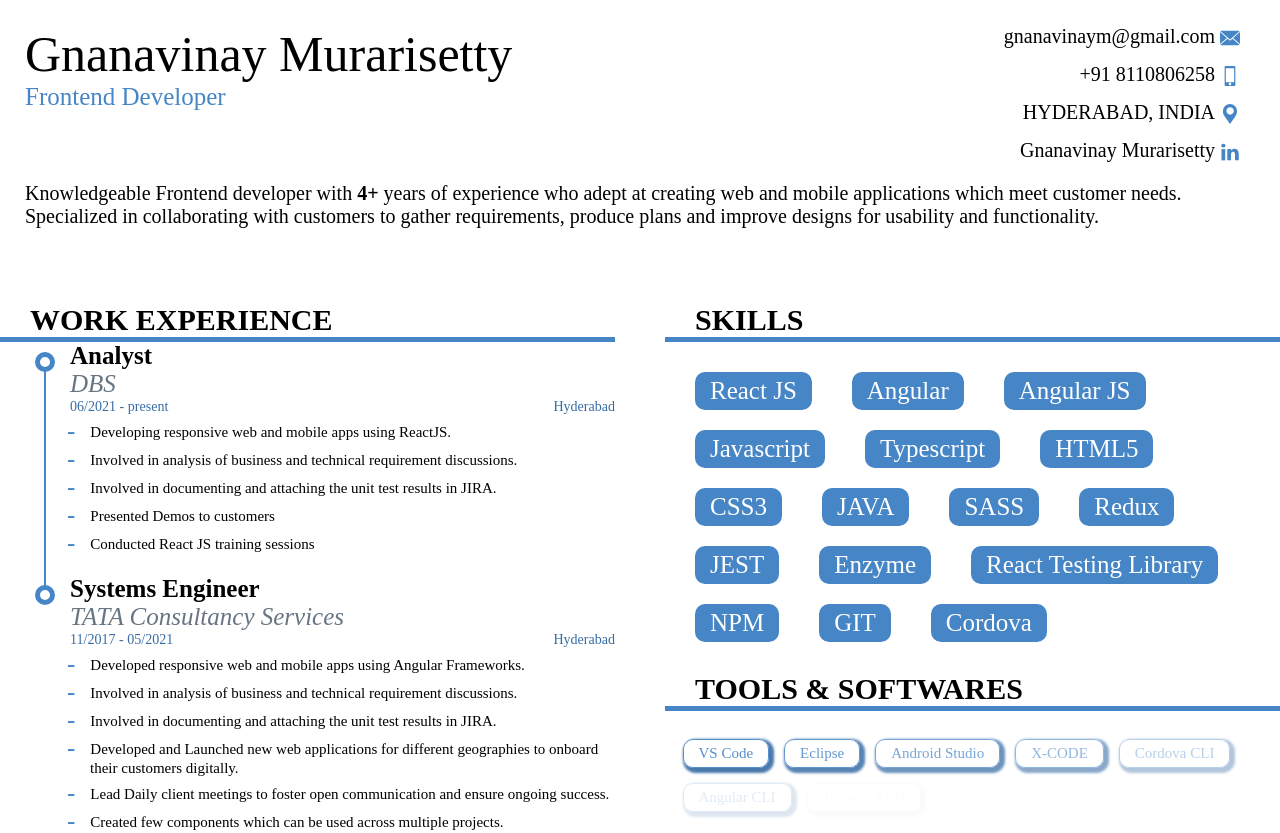
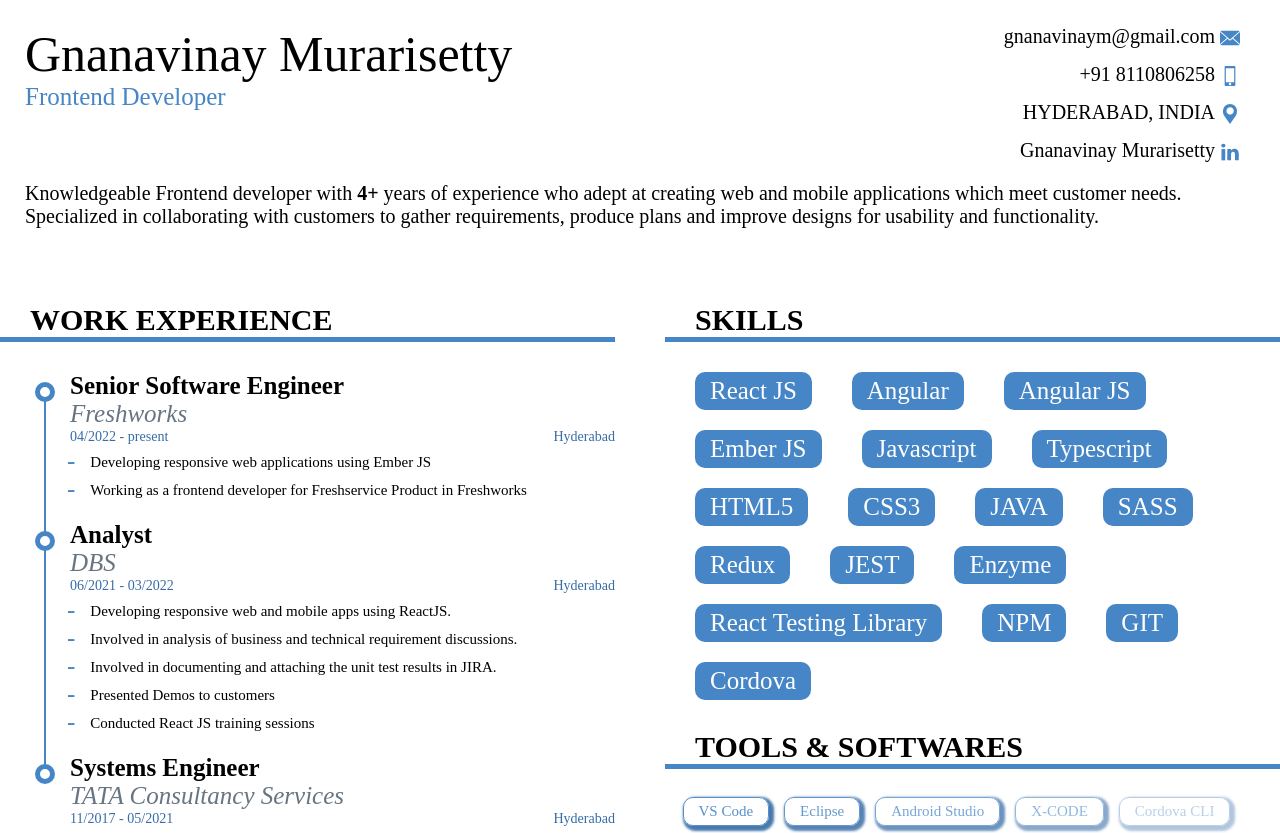
Before and after one commit to vinnu214/my-resume, a React (Create React App) app: page / in a window 1280 px wide. Shown: the top 833 px of the page. Built offline with nearby package versions, Linux system fonts and the light colour scheme.

Commit message:
Added new employment data

```diff
--- a/package.json
+++ b/package.json
@@ -17,7 +17,7 @@
     "postbuild": "rimraf build/**/*.map",
     "test": "react-scripts test",
     "eject": "react-scripts eject",
-    "compile:sass": "node-sass src/Styles/SCSS/main.scss src/App.css -w --output-style compact"
+    "compile:sass": "sass src/Styles/SCSS/main.scss src/App.css --no-source-map"
   },
   "eslintConfig": {
     "extends": [
@@ -39,6 +39,6 @@
   },
   "devDependencies": {
     "aos": "^2.3.4",
-    "node-sass": "^6.0.1"
+    "sass": "^1.52.1"
   }
 }
--- a/src/App.css
+++ b/src/App.css
@@ -1,181 +1,433 @@
-.pl-2 { padding-left: 2rem; }
+.pl-2 {
+  padding-left: 2rem;
+}
+.pl-5 {
+  padding-left: 5rem;
+}
+.pl-7 {
+  padding-left: 7rem;
+}
 
-.pl-5 { padding-left: 5rem; }
+.mt-2 {
+  margin-top: 2rem;
+}
 
-.pl-7 { padding-left: 7rem; }
+.pos__rel {
+  position: relative;
+}
 
-.mt-2 { margin-top: 2rem; }
-
-.pos__rel { position: relative; }
-
-.text > * { font-size: 2rem; }
-
-.text__designation { color: #4685c6; font-size: 2.5rem; }
-
-.text__applicant { font-size: 5rem; font-weight: 100; }
-
-.text__heading { font-size: 3rem; text-transform: uppercase; }
-
-.text__Certificate { font-size: 2.5rem; }
+.text > * {
+  font-size: 2rem;
+}
+.text__designation {
+  color: #4685c6;
+  font-size: 2.5rem;
+}
+.text__applicant {
+  font-size: 5rem;
+  font-weight: 100;
+}
+.text__heading {
+  font-size: 3rem;
+  text-transform: uppercase;
+}
+.text__Certificate {
+  font-size: 2.5rem;
+}
 
 /********************** General CSS  ************/
 /********************** General CSS  ************/
-.App { display: grid; grid-template-columns: repeat(2, 1fr); gap: 5rem; margin-bottom: 15rem; }
+.App {
+  display: grid;
+  grid-template-columns: repeat(2, 1fr);
+  gap: 5rem;
+  margin-bottom: 15rem;
+}
 
-.list { list-style: none; height: auto; position: relative; }
-
-.list::before { content: " "; position: absolute; left: -3.5rem; top: 1rem; height: 1rem; width: 1rem; z-index: 1; border: 0.5rem solid #4685c6; border-radius: 50%; background-color: #fff; }
-
-@media screen and (max-width: 480px) { .list::before { border: 2px solid #4685c6; } }
-
-.list:not(:last-child)::after { content: ""; width: 2px; position: absolute; top: 2rem; left: -2.6rem; height: 100%; background-color: #4685c6; }
-
-@media screen and (max-width: 480px) { .list:not(:last-child)::after { left: -2.8rem; } }
+.list {
+  list-style: none;
+  height: auto;
+  position: relative;
+}
+.list::before {
+  content: " ";
+  position: absolute;
+  left: -3.5rem;
+  top: 1rem;
+  height: 1rem;
+  width: 1rem;
+  z-index: 1;
+  border: 0.5rem solid #4685c6;
+  border-radius: 50%;
+  background-color: #fff;
+}
+@media screen and (max-width: 480px) {
+  .list::before {
+    border: 2px solid #4685c6;
+  }
+}
+.list:not(:last-child)::after {
+  content: "";
+  width: 2px;
+  position: absolute;
+  top: 2rem;
+  left: -2.6rem;
+  height: 100%;
+  background-color: #4685c6;
+}
+@media screen and (max-width: 480px) {
+  .list:not(:last-child)::after {
+    left: -2.8rem;
+  }
+}
 
 /********** Description Component CSS ************/
 /********** Description Component CSS ************/
-.Description { grid-column: 1 / -1; display: grid; grid-template-columns: repeat(2, 1fr); gap: 2rem; margin-right: 2rem; padding: 2.5rem; }
+.Description {
+  grid-column: 1/-1;
+  display: grid;
+  grid-template-columns: repeat(2, 1fr);
+  gap: 2rem;
+  margin-right: 2rem;
+  padding: 2.5rem;
+}
+.Description__Summary {
+  font-size: 2rem;
+  grid-column: 1/-1;
+}
+.Description__Summary > strong {
+  font-size: 2rem;
+}
 
-.Description__Summary { font-size: 2rem; grid-column: 1 / -1; }
+.Details__Communication {
+  display: grid;
+  grid-template-rows: repeat(4, 1fr);
+  row-gap: 1.5rem;
+  justify-content: end;
+  justify-items: end;
+}
 
-.Description__Summary > strong { font-size: 2rem; }
+.grid-comm {
+  display: grid;
+  grid-template-columns: max-content 20px;
+  align-items: center;
+}
+.grid-comm > * {
+  font-size: 2rem;
+  color: #000000;
+  text-decoration: none;
+}
 
-.Details__Communication { display: grid; grid-template-rows: repeat(4, 1fr); row-gap: 1.5rem; justify-content: end; justify-items: end; }
-
-.grid-comm { display: grid; grid-template-columns: max-content 20px; align-items: center; }
-
-.grid-comm > * { font-size: 2rem; color: #000000; text-decoration: none; }
-
-.icon { margin: 0.3rem 0 0 0.5rem; height: 2rem; width: 2rem; }
+.icon {
+  margin: 0.3rem 0 0 0.5rem;
+  height: 2rem;
+  width: 2rem;
+}
 
 /************ Heading Component *****************/
 /************ Heading Component *****************/
-.Heading { border-bottom: 0.5rem solid #4685c6; }
-
-.Heading > h2 { margin-left: 3rem; }
+.Heading {
+  border-bottom: 0.5rem solid #4685c6;
+}
+.Heading > h2 {
+  margin-left: 3rem;
+}
 
 /************ Work Experience Component ************/
 /************ Work Experience Component ************/
-.WE__style-designation { font-size: 2.5rem; font-weight: bold; }
-
-.WE__style-company { font-size: 2.5rem; font-style: italic; color: #677583; }
-
-.WE__style-duration { display: grid; grid-template-columns: repeat(2, 1fr); font-size: 2.25rem; color: #376ca5; }
-
-@media screen and (max-width: 480px) { .WE__style-duration { font-size: 7.5rem; } }
-
-.WE__style-location { justify-self: end; }
-
-.WE__style-ul { overflow: hidden; }
-
-.WE__style-mainli { padding-bottom: 2rem; }
-
-.WE__style-li { list-style: none; }
-
-.WE__style-img { width: 1.5rem; position: relative; left: -2rem; top: 0.5rem; }
-
-.WE__style-span { font-size: 1.5rem; text-indent: -0.8rem; }
-
-.WE__style-span:before { content: "-"; color: #4685c6; position: relative; left: -1.5rem; top: 0.2rem; font-size: 2.5rem; }
+.WE__style-designation {
+  font-size: 2.5rem;
+  font-weight: bold;
+}
+.WE__style-company {
+  font-size: 2.5rem;
+  font-style: italic;
+  color: #677583;
+}
+.WE__style-duration {
+  display: grid;
+  grid-template-columns: repeat(2, 1fr);
+  font-size: 2.25rem;
+  color: #376ca5;
+}
+@media screen and (max-width: 480px) {
+  .WE__style-duration {
+    font-size: 7.5rem;
+  }
+}
+.WE__style-location {
+  justify-self: end;
+}
+.WE__style-ul {
+  overflow: hidden;
+  margin-top: 3rem;
+}
+.WE__style-mainli {
+  padding-bottom: 2rem;
+}
+.WE__style-li {
+  list-style: none;
+}
+.WE__style-img {
+  width: 1.5rem;
+  position: relative;
+  left: -2rem;
+  top: 0.5rem;
+}
+.WE__style-span {
+  font-size: 1.5rem;
+  text-indent: -0.8rem;
+}
+.WE__style-span:before {
+  content: "-";
+  color: #4685c6;
+  position: relative;
+  left: -1.5rem;
+  top: 0.2rem;
+  font-size: 2.5rem;
+}
 
 /**************** Education Details Component ******/
 /**************** Education Details Component ******/
-.Education__Container { overflow: hidden; }
-
-.Education__degree { font-size: 2.5rem; font-weight: bold; }
-
-.Education__institute { font-size: 2.5rem; font-style: italic; color: #677583; }
-
-.Education__duration { display: grid; grid-template-columns: repeat(2, 1fr); font-size: 2.25rem; margin-top: 0.5rem; color: #376ca5; }
-
-@media screen and (max-width: 480px) { .Education__duration { font-size: 7.5rem; } }
-
-.Education__Score { justify-self: end; }
-
-.Education__mainli { padding-bottom: 2rem; }
-
-.Education__li { list-style: none; }
-
-.Education__specialisation { font-size: 1.5rem; text-indent: -0.8rem; }
-
-.Education__specialisation:before { content: "-"; color: #4685c6; position: relative; left: -1.5rem; top: 0.2rem; font-size: 2.5rem; }
+.Education__Container {
+  overflow: hidden;
+}
+.Education__degree {
+  font-size: 2.5rem;
+  font-weight: bold;
+}
+.Education__institute {
+  font-size: 2.5rem;
+  font-style: italic;
+  color: #677583;
+}
+.Education__duration {
+  display: grid;
+  grid-template-columns: repeat(2, 1fr);
+  font-size: 2.25rem;
+  margin-top: 0.5rem;
+  color: #376ca5;
+}
+@media screen and (max-width: 480px) {
+  .Education__duration {
+    font-size: 7.5rem;
+  }
+}
+.Education__Score {
+  justify-self: end;
+}
+.Education__mainli {
+  padding-bottom: 2rem;
+}
+.Education__li {
+  list-style: none;
+}
+.Education__specialisation {
+  font-size: 1.5rem;
+  text-indent: -0.8rem;
+}
+.Education__specialisation:before {
+  content: "-";
+  color: #4685c6;
+  position: relative;
+  left: -1.5rem;
+  top: 0.2rem;
+  font-size: 2.5rem;
+}
 
 /**************** Skills Component **************/
 /**************** Skills Component **************/
-.Skill__name { background-color: #4685c6; color: #fff; padding: 0.5rem 1.5rem; margin: 1rem; border-radius: 1rem; font-size: 2.5rem; display: inline-block; }
+.Skill__name {
+  background-color: #4685c6;
+  color: #fff;
+  padding: 0.5rem 1.5rem;
+  margin: 1rem;
+  border-radius: 1rem;
+  font-size: 2.5rem;
+  display: inline-block;
+}
 
-.Skills__container { margin: 2rem 1rem; }
-
-.Skills__container span { margin: 10rem 1rem; }
+.Skills__container {
+  margin: 2rem 1rem;
+}
+.Skills__container span {
+  margin: 10rem 1rem;
+}
 
 /**************** Achievements Component **********/
 /**************** Certificate Component **********/
-.Achievement__Container { margin: 2.5rem 5rem; }
-
-.Achievement__Sub-Container { margin: 1.5rem 0; display: grid; grid-template-columns: 70% repeat(2, 3rem); justify-content: space-between; }
-
-.Achievement__li { position: relative; }
-
-.Achievement__li:not(:last-child)::after { top: 3rem; }
-
-.Achievement__Img, .Achievement__Link { height: 3rem; cursor: pointer; }
-
-@media print { .Achievement__Img, .Achievement__Link { visibility: hidden; } }
-
-.Achievement__Summary { font-size: 2rem; color: #858585; grid-column: 1 / -1; }
+.Achievement__Container {
+  margin: 2.5rem 5rem;
+}
+.Achievement__Sub-Container {
+  margin: 1.5rem 0;
+  display: grid;
+  grid-template-columns: 70% repeat(2, 3rem);
+  justify-content: space-between;
+}
+.Achievement__li {
+  position: relative;
+}
+.Achievement__li:not(:last-child)::after {
+  top: 3rem;
+}
+.Achievement__Img, .Achievement__Link {
+  height: 3rem;
+  cursor: pointer;
+}
+@media print {
+  .Achievement__Img, .Achievement__Link {
+    visibility: hidden;
+  }
+}
+.Achievement__Summary {
+  font-size: 2rem;
+  color: #858585;
+  grid-column: 1/-1;
+}
 
 /**************** Certificate Component **********/
 /**************** Certificate Component **********/
-.Certificate__Container { margin: 2.5rem 0; }
-
-.Certificate__Sub-Container { margin: 1.5rem 0; display: grid; grid-template-columns: 70% repeat(2, 3rem); justify-content: space-between; }
-
-@media print { .Certificate__Sub-Container { grid-template-columns: 1fr; } }
-
-.Certificate__li { position: relative; }
-
-.Certificate__li:not(:last-child)::after { top: 3rem; }
-
-.Certificate__Img, .Certificate__Link { height: 3rem; cursor: pointer; }
-
-@media print { .Certificate__Img, .Certificate__Link { display: none; } }
-
-.Certificate__Details { display: flex; justify-content: space-between; margin-top: 1rem; }
-
-.Certificate__institute { font-size: 2.5rem; font-style: italic; color: #677583; }
-
-.Certificate__Date { font-size: 2rem; font-style: italic; align-self: center; color: #376ca5; }
+.Certificate__Container {
+  margin: 2.5rem 0;
+}
+.Certificate__Sub-Container {
+  margin: 1.5rem 0;
+  display: grid;
+  grid-template-columns: 70% repeat(2, 3rem);
+  justify-content: space-between;
+}
+@media print {
+  .Certificate__Sub-Container {
+    grid-template-columns: 1fr;
+  }
+}
+.Certificate__li {
+  position: relative;
+}
+.Certificate__li:not(:last-child)::after {
+  top: 3rem;
+}
+.Certificate__Img, .Certificate__Link {
+  height: 3rem;
+  cursor: pointer;
+}
+@media print {
+  .Certificate__Img, .Certificate__Link {
+    display: none;
+  }
+}
+.Certificate__Details {
+  display: flex;
+  justify-content: space-between;
+  margin-top: 1rem;
+}
+.Certificate__institute {
+  font-size: 2.5rem;
+  font-style: italic;
+  color: #677583;
+}
+.Certificate__Date {
+  font-size: 2rem;
+  font-style: italic;
+  align-self: center;
+  color: #376ca5;
+}
 
 /**************** Hobbies Component **********/
 /**************** Hobbies Component **************/
-.Hobbie__name { border: 1px solid #858585; color: #858585; box-shadow: 0.5rem 0.5rem 0.5rem 0.5rem #858585; padding: 0.5rem 1.5rem; margin: 1.5rem; border-radius: 1rem; font-size: 2.5rem; display: inline-block; }
+.Hobbie__name {
+  border: 1px solid #858585;
+  color: #858585;
+  box-shadow: 0.5rem 0.5rem 0.5rem 0.5rem #858585;
+  padding: 0.5rem 1.5rem;
+  margin: 1.5rem;
+  border-radius: 1rem;
+  font-size: 2.5rem;
+  display: inline-block;
+}
 
-.Hobbies__container { margin: 2rem 1rem; }
+.Hobbies__container {
+  margin: 2rem 1rem;
+}
 
 /**************** Tools Component **********/
 /**************** Tools Component **************/
-.Tool__name { border: 1px solid #4685c6; color: #4685c6; box-shadow: 0.25rem 0.25rem 0.25rem 0.25rem #376ca5; padding: 0.5rem 1.5rem; margin: 0.75rem; border-radius: 1rem; font-size: 1.5rem; display: inline-block; }
+.Tool__name {
+  border: 1px solid #4685c6;
+  color: #4685c6;
+  box-shadow: 0.25rem 0.25rem 0.25rem 0.25rem #376ca5;
+  padding: 0.5rem 1.5rem;
+  margin: 0.75rem;
+  border-radius: 1rem;
+  font-size: 1.5rem;
+  display: inline-block;
+}
 
-.Tools__container { margin: 2rem 1rem; grid-column: 1 / -1; }
+.Tools__container {
+  margin: 2rem 1rem;
+  grid-column: 1/-1;
+}
 
 /**************** Footer Component **************/
 /**************** Footer Component **************/
-.Footer { width: 100%; height: 15rem; font-size: 1.6rem; grid-column: 1 / -1; padding: 1rem 2rem; z-index: 999; background-color: #4685c6; color: #fff; }
+.Footer {
+  width: 100%;
+  height: 15rem;
+  font-size: 1.6rem;
+  grid-column: 1/-1;
+  padding: 1rem 2rem;
+  z-index: 999;
+  background-color: #4685c6;
+  color: #fff;
+}
+@media screen and (max-width: 480px) {
+  .Footer {
+    position: fixed;
+    bottom: 0;
+  }
+}
+.Footer__Copyrights {
+  font-size: 1.75rem;
+  text-align: center;
+  position: relative;
+  bottom: -7.5rem;
+}
+.Footer a {
+  font-size: 1.5rem;
+  color: #fff;
+  font-weight: bold;
+  padding: 0 0 0.5rem;
+}
+.Footer img {
+  height: 2rem;
+  width: 15rem;
+}
+@media print {
+  .Footer {
+    visibility: hidden;
+  }
+}
+.Footer hr {
+  position: relative;
+  bottom: -7rem;
+  width: 75vw;
+  margin: 0 auto;
+}
 
-@media screen and (max-width: 480px) { .Footer { position: fixed; bottom: 0; } }
-
-.Footer__Copyrights { font-size: 1.75rem; text-align: center; position: relative; bottom: -7.5rem; }
-
-.Footer a { font-size: 1.5rem; color: #fff; font-weight: bold; padding: 0 0 0.5rem; }
-
-.Footer img { height: 2rem; width: 15rem; }
-
-@media print { .Footer { visibility: hidden; } }
-
-.Footer hr { position: relative; bottom: -7rem; width: 75vw; margin: 0 auto; }
-
-.FlatIcon__Container { display: grid; width: 90vw; grid-template-columns: 100px auto; }
-
-.FlatIcon__Container:hover .FlatIcon__Content { opacity: 1; transform: translateX(5rem); }
-
-.FlatIcon__Content { opacity: 0; transform: translateX(-25rem); font-size: 1.5rem; line-height: 2rem; transition: all 1s; }
+.FlatIcon__Container {
+  display: grid;
+  width: 90vw;
+  grid-template-columns: 100px auto;
+}
+.FlatIcon__Container:hover .FlatIcon__Content {
+  opacity: 1;
+  transform: translateX(5rem);
+}
+.FlatIcon__Content {
+  opacity: 0;
+  transform: translateX(-25rem);
+  font-size: 1.5rem;
+  line-height: 2rem;
+  transition: all 1s;
+}
--- a/src/Styles/SCSS/components/_work-experience.scss
+++ b/src/Styles/SCSS/components/_work-experience.scss
@@ -25,6 +25,7 @@
     }
     &-ul {
       overflow: hidden;
+      margin-top: 3rem;
     }
 
     &-mainli {
--- a/src/resumeData.js
+++ b/src/resumeData.js
@@ -16,10 +16,21 @@ export const linkedIn = {
 };
 export const WorkExperiences = [
   {
+    designation: "Senior Software Engineer",
+    company: "Freshworks",
+    startDate: "04/2022",
+    endDate: "",
+    location: "Hyderabad",
+    rolesandResp: [
+      "Developing responsive web applications using Ember JS",
+      "Working as a frontend developer for Freshservice Product in Freshworks",
+    ],
+  },
+  {
     designation: "Analyst",
     company: "DBS",
     startDate: "06/2021",
-    endDate: "",
+    endDate: "03/2022",
     location: "Hyderabad",
     rolesandResp: [
       "Developing responsive web and mobile apps using ReactJS.",
@@ -52,6 +63,7 @@ export const Skills = [
   "React JS",
   "Angular",
   "Angular JS",
+  "Ember JS",
   "Javascript",
   "Typescript",
   "HTML5",
```
Also changed, not shown: 1 other file (tests, documents, lock files or other folders).
